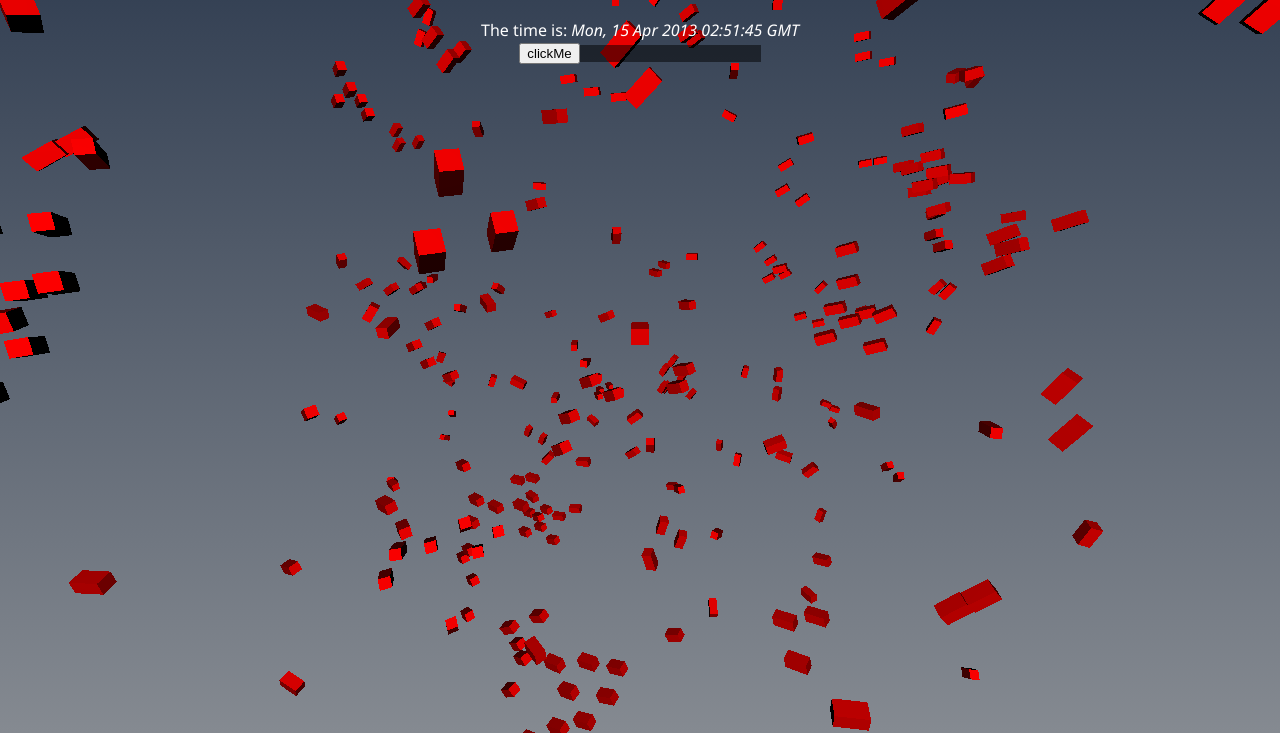
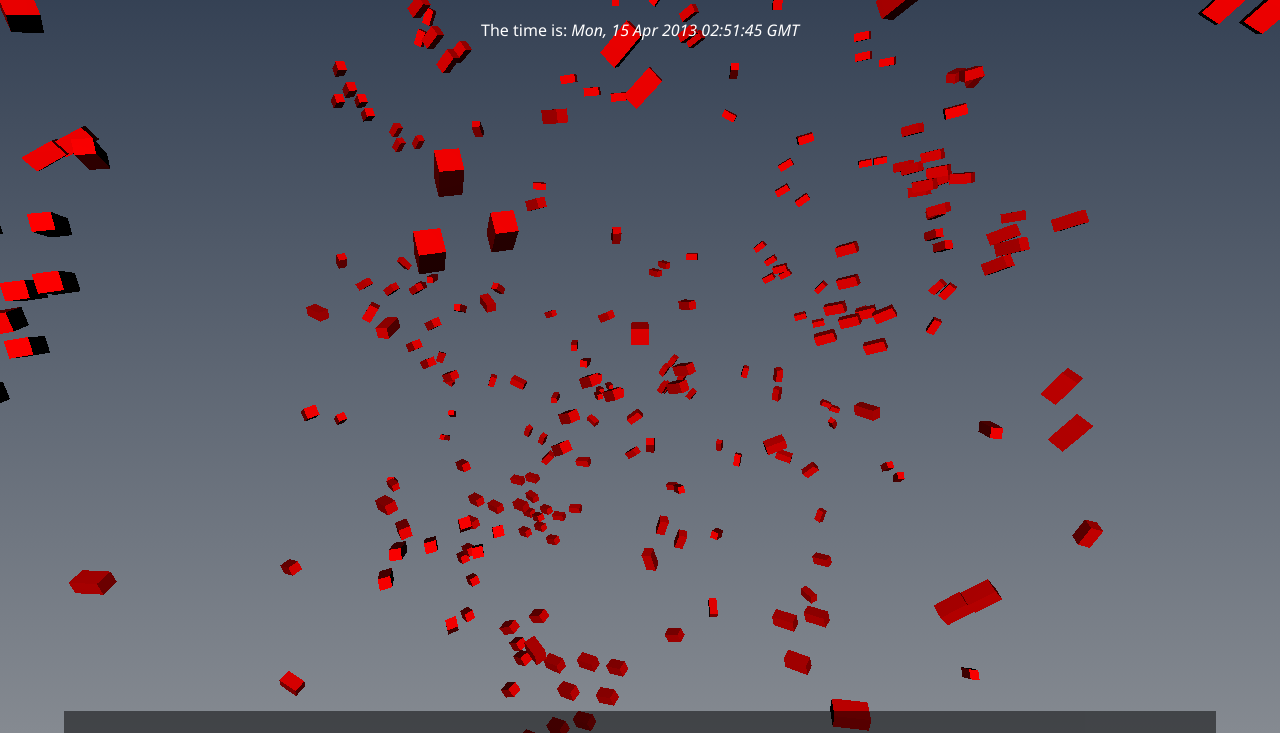
Before and after one commit to AlexShorey/Node_Test, a website: page index.html in a window 1280 px wide. Shown: the part 67-800 px from the top of the page. Drawn offline with nearby package versions, Linux system fonts and the light colour scheme; no server answers; animation ran at ten frames a second.

Commit message:
reinstalled socketio, chat sending messages

```diff
--- a/Chat/ChatClient.js
+++ b/Chat/ChatClient.js
@@ -8,23 +8,20 @@ socket.on('connect', function() {
 });
 
 function Chat_onload(){
-	var btn = document.createElement('button');
-	btn.id  = "socketBtn";
-	btn.innerHTML = "clickMe";
+	// dont forget JSON objects
+	//socket.emit('buttonClick', {buttonDat: 'some button data'});
 
+	var chatInputDiv = document.createElement('div');
+	chatInputDiv.id = "chatInputDiv";
 
 	var chatInput = document.createElement('input');
 	chatInput.id = "chatInput";
-
-	btn.onclick = function() {
-		socket.emit('buttonClick', {buttonDat: 'some button data'});
-		socket.emit("message", chatInput.value);
-		chatInput.value = "";
-		console.log("button clicked");
+	chatInput.onkeypress = function(e, form) {
+		handleChatKey(e, form);
 	};
 
-	document.body.appendChild(btn);
-	document.body.appendChild(chatInput);
+	document.body.appendChild(chatInputDiv);
+	document.getElementById("chatInputDiv").appendChild(chatInput);
 };
 
 function handleInput(message){
@@ -40,3 +37,12 @@ function handleInput(message){
 		default: console.log("Message Unhandled: " + message);
 	}
 }
+
+function handleChatKey(e, form){
+	var key = e.keyCode || e.which;
+	if(key == 13){
+		console.log("enter hit");
+		socket.emit("message", chatInput.value);
+		chatInput.value = "";
+	}
+}
--- a/WebGL/app.css
+++ b/WebGL/app.css
@@ -26,11 +26,19 @@ body {
 
 h1 {
     text-align: center;
-
 }
 
 div {
     text-align: center;
+}
+
+#chatInputDiv{
+    background: rgba(0,0,0,0.5);
+    color: #FFFFFF;
+    position:absolute;
+    left: 5%;
+    bottom: 0;
+    width: 90%;
 }
 
 #boidTracker {
@@ -53,8 +61,9 @@ input {
 #chatInput {
     outline: none;
     border-style: none;
-    background: rgba(0,0,0,0.5);
+    background: rgba(0,0,0,0);
     color: #FFFFFF;
+    width: 100%;
 }
 
 span {
--- a/package.json
+++ b/package.json
@@ -6,7 +6,4 @@
 	"scripts": {
 		"start": "./index.js"
 	}
-	"dependencies": {
-		"socket.io": "0.9.14"
-	}
 }
```
